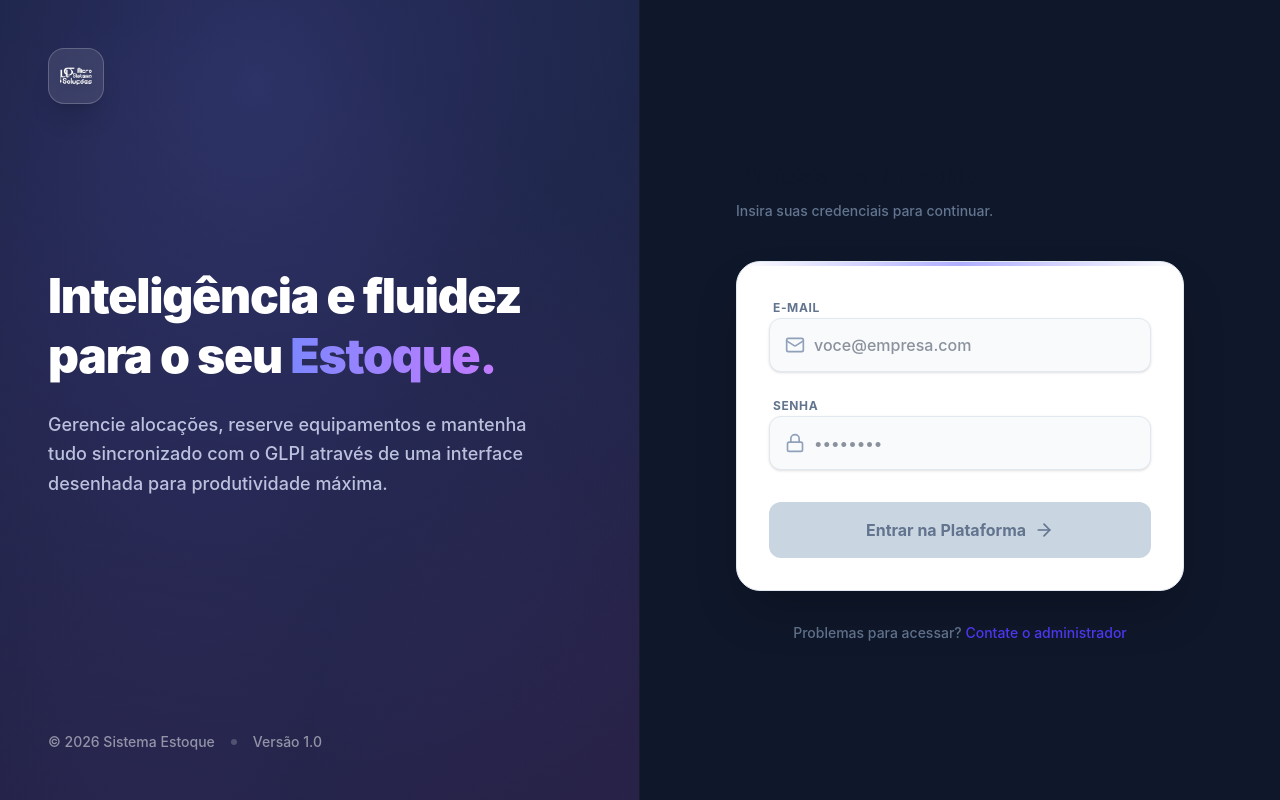
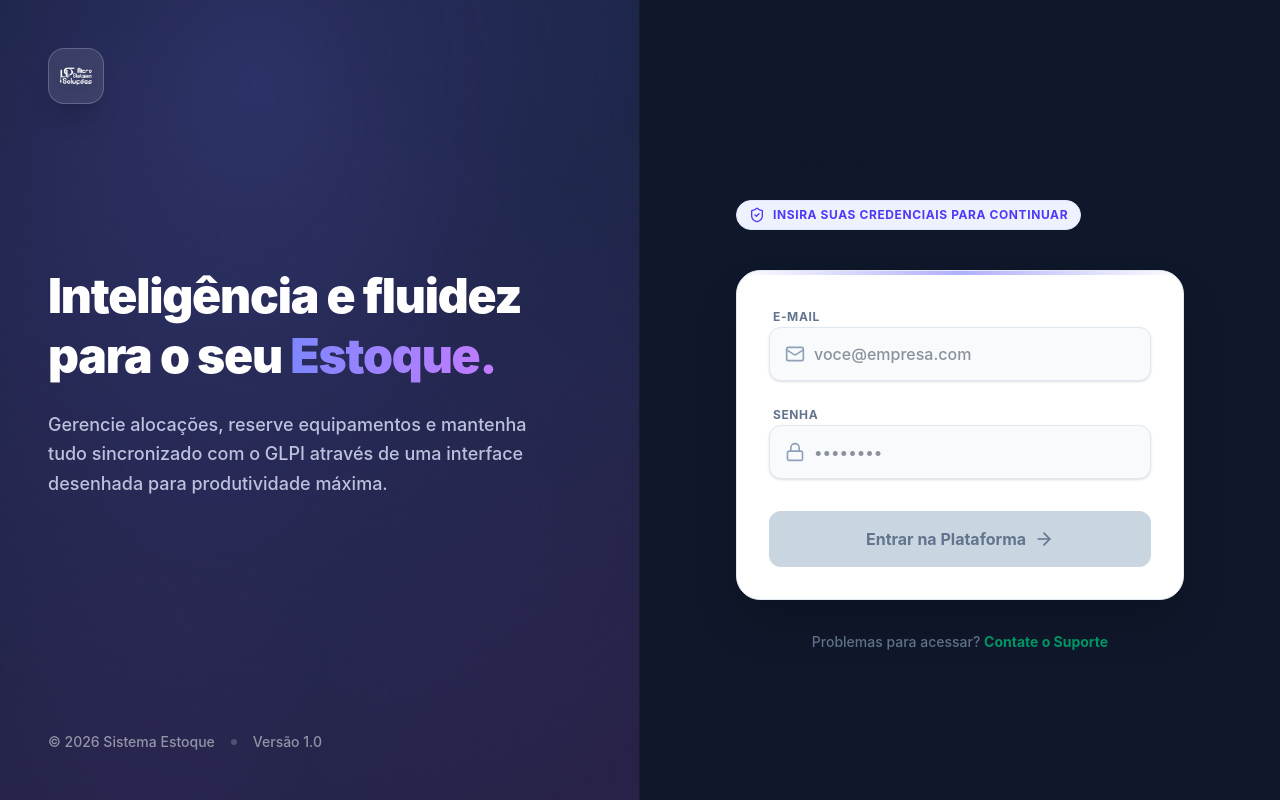
Before and after one commit to oYuriyan/estoquems, a React (Vite) app in the folder frontend/: page / in a window 1280 px wide. Built offline with nearby package versions, Linux system fonts and the light colour scheme.

Commit message:
style: tweaks no form de credenciais e link do whatsapp

```diff
--- a/frontend/src/components/layout/LoginScreen.tsx
+++ b/frontend/src/components/layout/LoginScreen.tsx
@@ -1,6 +1,6 @@
 import { useState } from 'react';
 import { setToken } from '../../utils/api';
-import { Mail, Lock, ArrowRight, Loader2 } from 'lucide-react';
+import { Mail, Lock, ArrowRight, Loader2, ShieldCheck } from 'lucide-react';
 import logoOficial from '../../assets/logo_oficial.png';
 
 import type { User } from '../../contexts/AppContext';
@@ -112,12 +112,13 @@ export function LoginScreen({ onLogin }: LoginScreenProps) {
               <h2 className="text-2xl font-black text-white tracking-tight">Estoque<span className="text-indigo-500">.</span></h2>
             </div>
 
-            <h2 className="text-3xl font-black text-slate-900 dark:text-white tracking-tight mb-2">
+            <h2 className="text-3xl font-black text-slate-900 dark:text-white tracking-tight mb-4">
               Acesse sua conta
             </h2>
-            <p className="text-slate-500 dark:text-slate-400 font-medium text-sm">
-              Insira suas credenciais para continuar.
-            </p>
+            <div className="inline-flex items-center gap-2 px-3 py-1.5 rounded-full bg-indigo-50 dark:bg-indigo-500/10 border border-indigo-100 dark:border-indigo-500/20 text-indigo-600 dark:text-indigo-300 text-xs font-bold uppercase tracking-wider">
+              <ShieldCheck className="w-4 h-4" />
+              Insira suas credenciais para continuar
+            </div>
           </div>
 
           <div className="bg-white dark:bg-slate-800/50 backdrop-blur-xl rounded-3xl p-8 shadow-2xl border border-slate-200 dark:border-white/10 relative overflow-hidden">
@@ -199,7 +200,15 @@ export function LoginScreen({ onLogin }: LoginScreenProps) {
 
           <div className="mt-8 text-center">
             <p className="text-sm font-medium text-slate-500 dark:text-slate-400">
-              Problemas para acessar? <a href="#" className="text-indigo-600 dark:text-indigo-400 hover:text-indigo-500 hover:underline transition-colors">Contate o administrador</a>
+              Problemas para acessar?{' '}
+              <a
+                href="https://wa.me/5511967977042?text=Ol%C3%A1%2C%20estou%20com%20problemas%20para%20acessar%20o%20sistema."
+                target="_blank"
+                rel="noreferrer"
+                className="text-emerald-600 dark:text-emerald-400 hover:text-emerald-500 hover:underline transition-colors font-bold"
+              >
+                Contate o Suporte
+              </a>
             </p>
           </div>
         </div>
```
